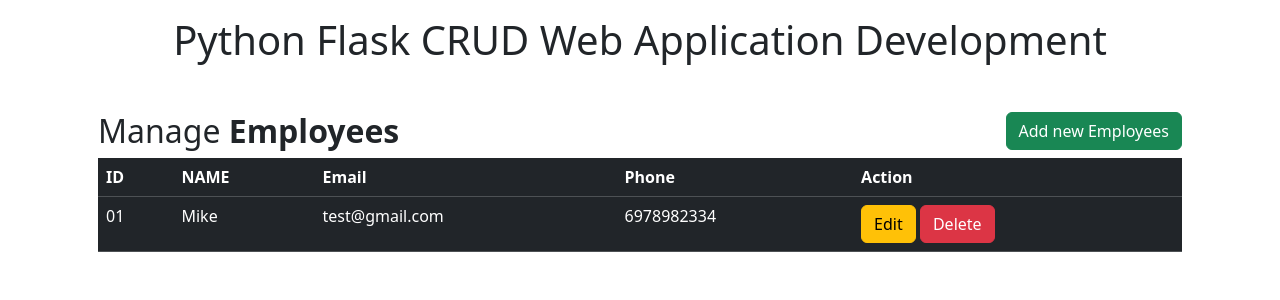
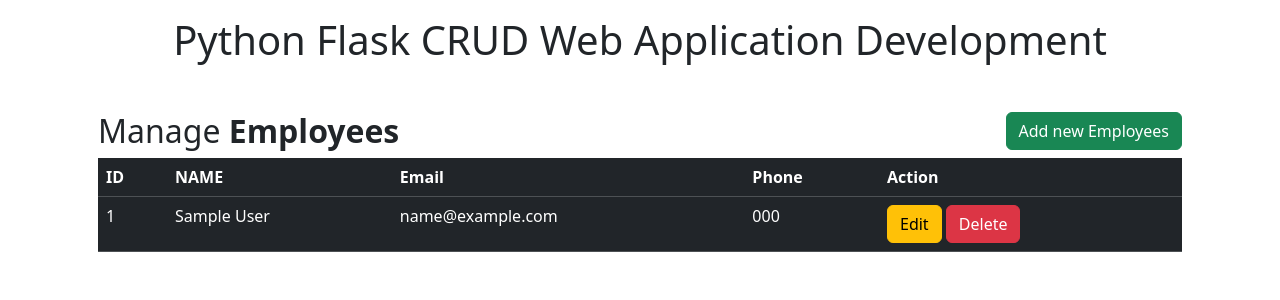
Before and after one commit to micksar/flask-sqlalchemy-templates, a Flask app: page / in a window 1280 px wide. Shown: the top 300 px of the page. Run offline with Flask 3, Linux system fonts and the light colour scheme; tables that the repository leaves empty hold one stand-in row (values such as "Sample post"); some libraries are stand-ins or nearby versions.

Commit message:
html progress

```diff
--- a/App.py
+++ b/App.py
@@ -1,14 +1,15 @@
-from flask import Flask, render_template
+from flask import Flask, render_template, request, redirect, url_for
 from flask_sqlalchemy import SQLAlchemy
 
 
 app = Flask(__name__)
 app.secret_key = "secret key"
 
-app.config['SQLALCHEMY_DATABASE_URI'] = 'mysql://root:test@mysql_container/crud_db'
+app.config['SQLALCHEMY_DATABASE_URI'] = 'mysql://root:test@172.17.0.2/crud_db'
 app.config['SQLALCHEMY_TRACK_MODIFICATIONS'] = False
 
 db = SQLAlchemy(app)
+app.app_context().push()
 
 class User(db.Model):
     id =    db.Column(db.Integer, primary_key=True)
@@ -24,7 +25,25 @@ class User(db.Model):
 
 @app.route('/')
 def Index():
-    return render_template("index.html")
+    all_data = User.query.all()
+
+    return render_template("index.html", employees = all_data)
+
+@app.route('/insert', methods = ['POST'])
+def insert():
+    if request.method == 'POST':
+        # Passing the fields from html
+        name = request.form['name']
+        email = request.form['email']
+        phone = request.form['phone']
+
+        my_data = User(name, email, phone)
+
+        db.session.add(my_data)
+        db.session.commit()
+
+
+        return redirect(url_for('Index'))
 
 
 
--- a/requirements.txt
+++ b/requirements.txt
@@ -6,6 +6,7 @@ importlib-metadata==6.6.0
 itsdangerous==2.1.2
 Jinja2==3.1.2
 MarkupSafe==2.1.2
+mysqlclient==2.1.1
 SQLAlchemy==2.0.10
 typing_extensions==4.5.0
 Werkzeug==2.2.3
--- a/templates/index.html
+++ b/templates/index.html
@@ -13,6 +13,7 @@
                 <h2> Manage <b>Employees</b> <button type="button" class="btn btn-success float-end"
                 data-toggle="modal" data-target="#mymodal"> Add new Employees </button> </h2>
 
+
                 <table class="table table-hover table-dark">
                     <tr>
                         <th>ID</th>
@@ -22,17 +23,18 @@
                         <th>Action</th>
                     </tr>
 
+                    {% for row in employees %}
                     <tr>
-                        <td>01</td>
-                        <td>Mike</td>
-                        <td>test@gmail.com</td>
-                        <td>6978982334</td>
+                        <td>{{row.id}}</td>
+                        <td>{{row.name}}</td>
+                        <td>{{row.email}}</td>
+                        <td>{{row.phone}}</td>
                         <td>
                             <a href="" class="btn btn-warning btn-xs" data-toggle="modal" data-target="#modaledit">Edit</a>
                             <a href="" class="btn btn-danger btn-xs" onclick="return confirm('Are you Sure to Delete?')">Delete</a>
                         </td>
                     </tr>
-
+                    {%endfor%}
                 </table>
 
             </div>
@@ -49,22 +51,22 @@
 
         <div class="modal-body">
 
-          <form action="" method="POST">
+          <form action="{{url_for('insert')}}" method="POST">
 
 
             <div class="form-group">
               <label for="name">Name:</label>
-              <input type="text" class="form-control" id="name" placeholder="Enter name" required="1">
+              <input type="text" class="form-control" id="name" name="name" placeholder="Enter name" required="1">
             </div>
 
             <div class="form-group">
               <label for="email">Email:</label>
-              <input type="email" class="form-control" id="email" placeholder="Enter email" required="1">
+              <input type="email" class="form-control" id="email" name="email" placeholder="Enter email" required="1">
             </div>
 
             <div class="form-group">
               <label for="phone">Phone:</label>
-              <input type="tel" class="form-control" id="phone" placeholder="Enter phone number" required="1">
+              <input type="tel" class="form-control" id="phone" name="phone" placeholder="Enter phone number" required="1">
             </div>
 
             <div class="form-group">
```
Also changed, not shown: 1 other file.
